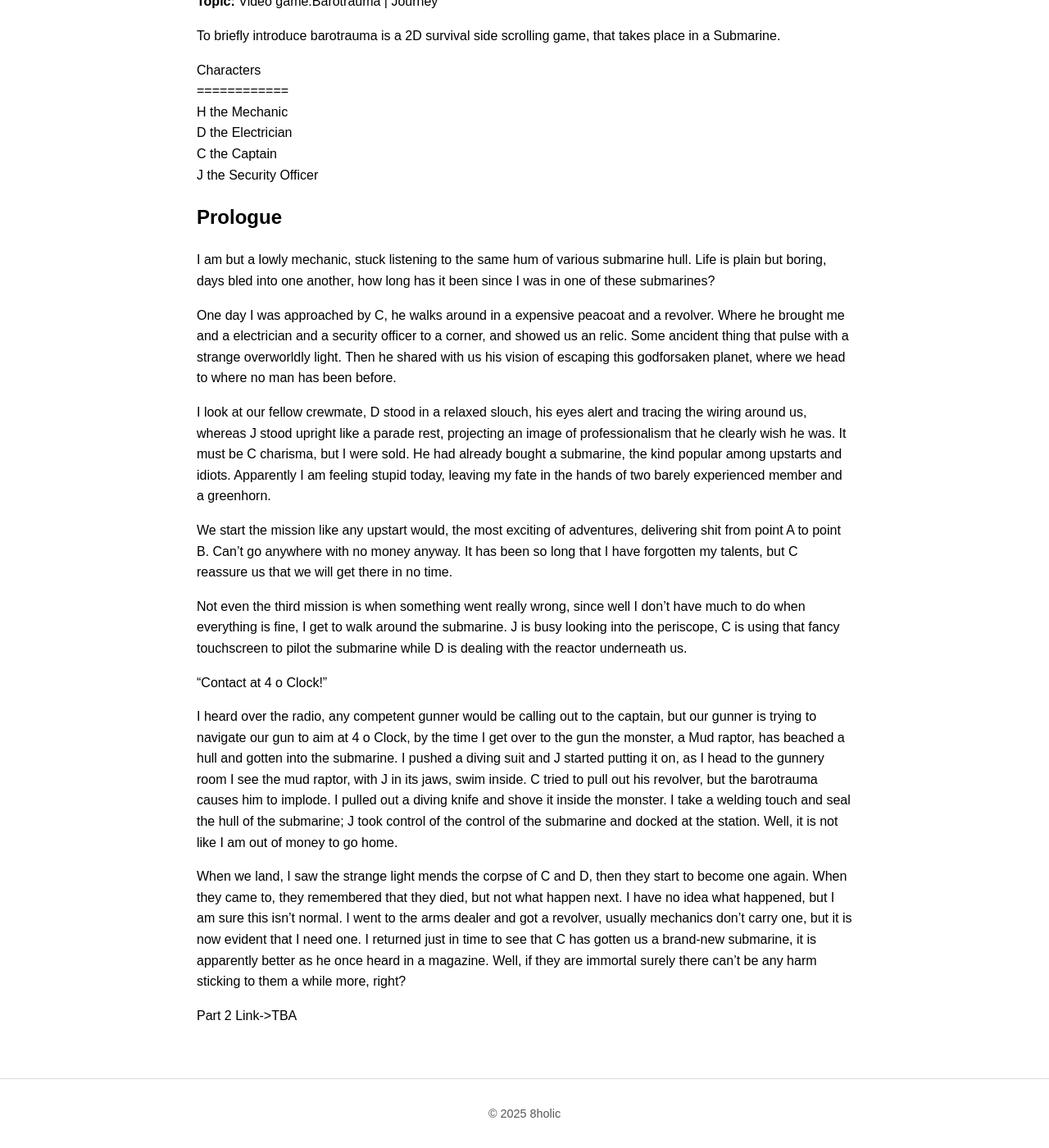
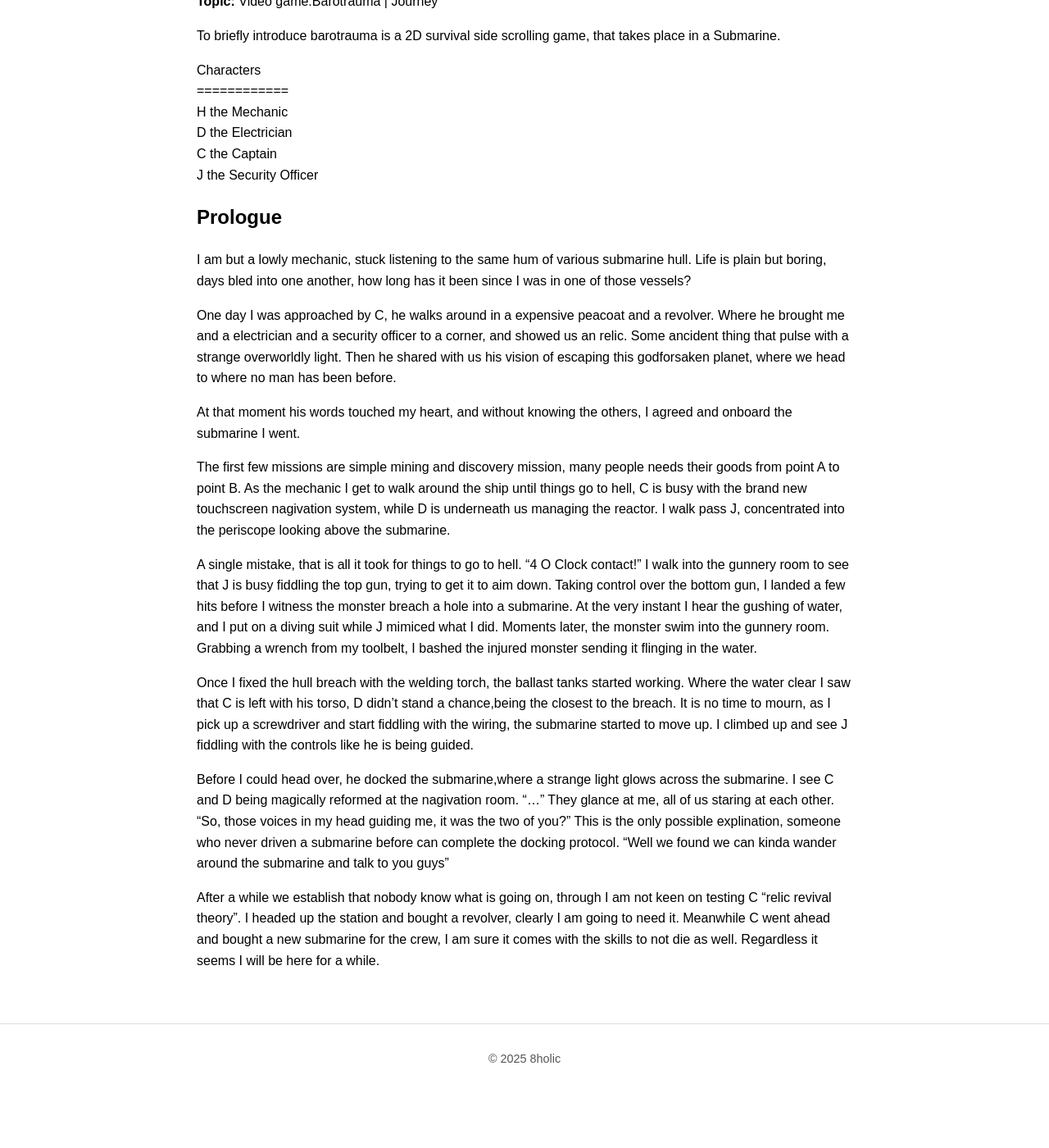
Before and after one commit to 8holic/8holic, a Jekyll site: the page built from _vrecords/2025-11-23-barotrauma.markdown, in a window 1280 px wide and 1400 px high, scrolled down 298 px. Shown: the whole window at 82% size. Built offline with Jekyll 4.4.1, drawn with Linux system fonts in a browser that asks for light colours; after the commit the page ends 1631 px from its top, so only the background shows below that.

Commit message:
Edited the prologue entry

```diff
--- a/_vrecords/2025-11-23-barotrauma.markdown
+++ b/_vrecords/2025-11-23-barotrauma.markdown
@@ -17,21 +17,25 @@
 J the Security Officer<br>
 
 # Prologue
-I am but a lowly mechanic, stuck listening to the same hum of various submarine hull. Life is plain but boring, days bled into one another, how long has it been since I was in one of these submarines?
+I am but a lowly mechanic, stuck listening to the same hum of various submarine hull. Life is plain but boring, days bled into one another, how long has it been since I was in one of those vessels?
 
 One day I was approached by C, he walks around in a expensive peacoat and a revolver. Where he brought me and a electrician and a security officer to a corner, and showed us an relic. Some ancident thing that pulse with a strange overworldly light. Then he shared with us his vision of escaping this godforsaken planet, where we head to where no man has been before.
 
-I look at our fellow crewmate, D stood in a relaxed slouch, his eyes alert and tracing the wiring around us, whereas J stood upright like a parade rest, projecting an image of professionalism that he clearly wish he was.
-It must be C charisma, but I were sold. He had already bought a submarine, the kind popular among upstarts and idiots. Apparently I am feeling stupid today, leaving my fate in the hands of two barely experienced member and a greenhorn.
+At that moment his words touched my heart, and without knowing the others, I agreed and onboard the submarine I went.
 
-We start the mission like any upstart would, the most exciting of adventures, delivering shit from point A to point B. Can't go anywhere with no money anyway. It has been so long that I have forgotten my talents, but C reassure us that we will get there in no time.
+The first few missions are simple mining and discovery mission, many people needs their goods from point A to point B. As the mechanic I get to walk around the ship until things go to hell, C is busy with the brand new touchscreen nagivation system, while D is underneath us managing the reactor. I walk pass J, concentrated into the periscope looking above the submarine.
 
-Not even the third mission is when something went really wrong, since well I don't have much to do when everything is fine, I get to walk around the submarine. J is busy looking into the periscope, C is using that fancy touchscreen to pilot the submarine while D is dealing with the reactor underneath us.
+A single mistake, that is all it took for things to go to hell.
+"4 O Clock contact!"
+I walk into the gunnery room to see that J is busy fiddling the top gun, trying to get it to aim down. Taking control over the bottom gun, I landed a few hits before I witness the monster breach a hole into a submarine. At the very instant I hear the gushing of water, and I put on a diving suit while J mimiced what I did. Moments later, the monster swim into the gunnery room. Grabbing a wrench from my toolbelt, I bashed the injured monster sending it flinging in the water.
 
-"Contact at 4 o Clock!"
+Once I fixed the hull breach with the welding torch, the ballast tanks started working. Where the water clear I saw that C is left with his torso, D didn't stand a chance,being the closest to the breach. It is no time to mourn, as I pick up a screwdriver and start fiddling with the wiring, the submarine started to move up. I climbed up and see J fiddling with the controls like he is being guided.
 
-I heard over the radio, any competent gunner would be calling out to the captain, but our gunner is trying to navigate our gun to aim at 4 o Clock, by the time I get over to the gun the monster, a Mud raptor, has beached a hull and gotten into the submarine. I pushed a diving suit and J started putting it on, as I head to the gunnery room I see the mud raptor, with J in its jaws, swim inside. C tried to pull out his revolver, but the barotrauma causes him to implode. I pulled out a diving knife and shove it inside the monster. I take a welding touch and seal the hull of the submarine; J took control of the control of the submarine and docked at the station. Well, it is not like I am out of money to go home.
+Before I could head over, he docked the submarine,where a strange light glows across the submarine. I see C and D being magically reformed at the nagivation room.
+"..."
+They glance at me, all of us staring at each other.
+"So, those voices in my head guiding me, it was the two of you?"
+This is the only possible explination, someone who never driven a submarine before can complete the docking protocol.
+"Well we found we can kinda wander around the submarine and talk to you guys"
 
-When we land, I saw the strange light mends the corpse of C and D, then they start to become one again. When they came to, they remembered that they died, but not what happen next. I have no idea what happened, but I am sure this isn’t normal. I went to the arms dealer and got a revolver, usually mechanics don't carry one, but it is now evident that I need one. I returned just in time to see that C has gotten us a brand-new submarine, it is apparently better as he once heard in a magazine. Well, if they are immortal surely there can't be any harm sticking to them a while more, right?
-
-Part 2 Link->TBA
+After a while we establish that nobody know what is going on, through I am not keen on testing C "relic revival theory". I headed up the station and bought a revolver, clearly I am going to need it. Meanwhile C went ahead and bought a new submarine for the crew, I am sure it comes with the skills to not die as well. Regardless it seems I will be here for a while.
```
Also changed, not shown: 2 other files.
